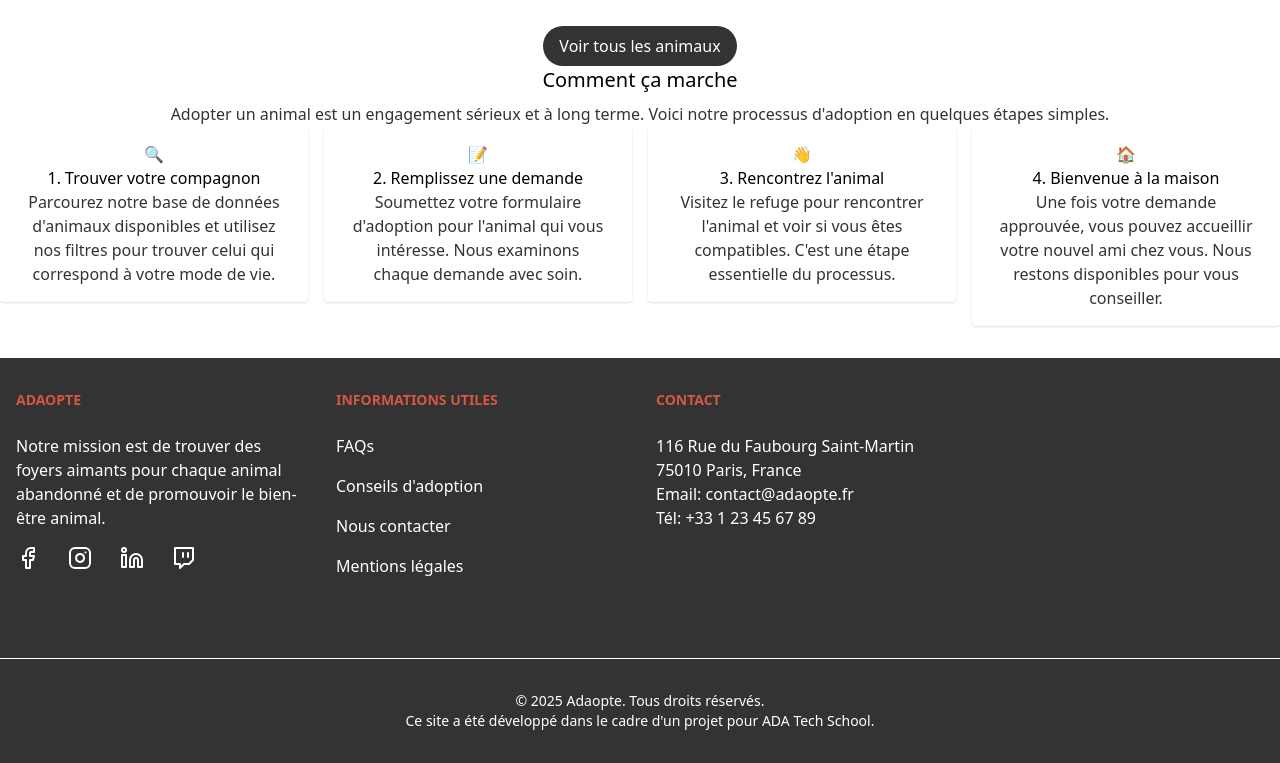
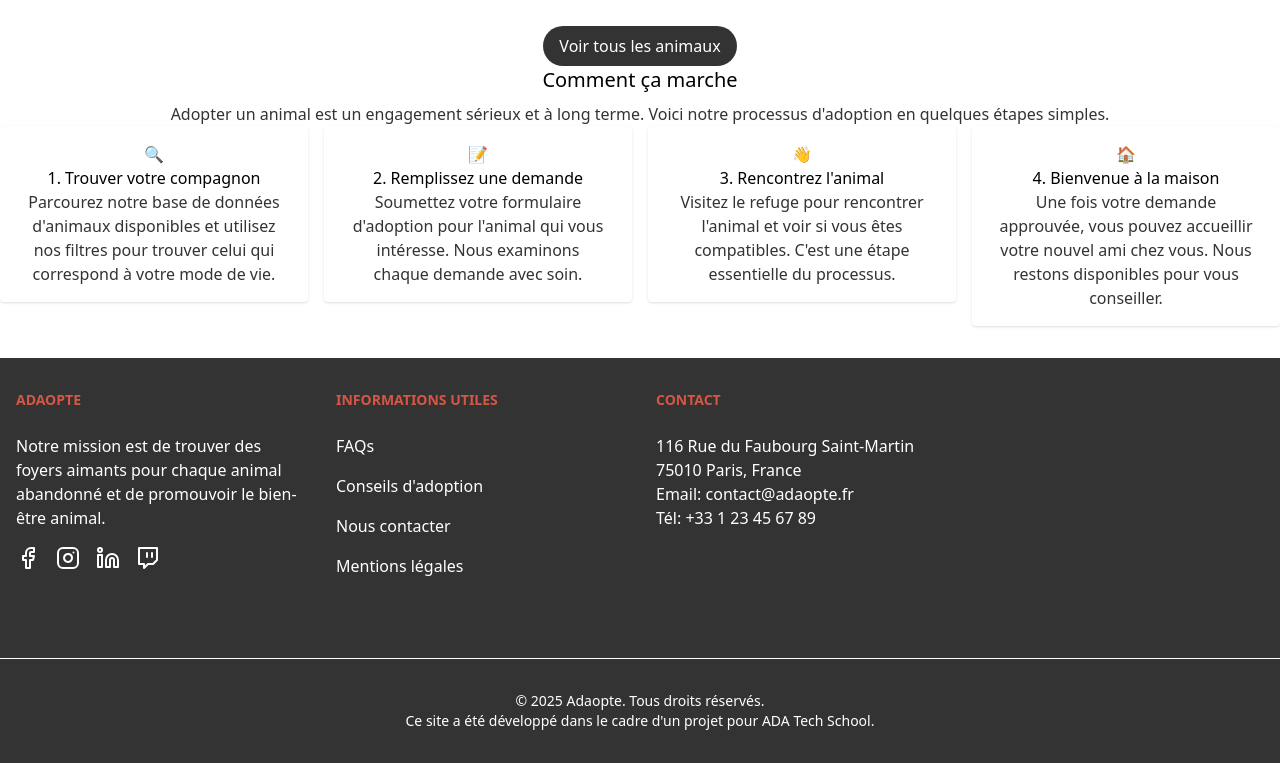
Before and after one commit to LucieSng/petadopte, a React (Vite) app: page /#/ in a window 1280 px wide. Shown: the part 2267-3030 px from the top of the page. Built offline with nearby package versions, Linux system fonts and the light colour scheme.

Commit message:
fix : delete useless links

```diff
--- a/src/components/Footer.tsx
+++ b/src/components/Footer.tsx
@@ -13,8 +13,7 @@ const Footer = () => {
                 animal abandonné et de promouvoir le bien-être animal.
               </li>
               <li className="mb-4">
-                <div className="flex mt-4 sm:justify-left md:mt-0 space-x-2 rtl:space-x-reverse">
-                  <a href="#" className="text-body hover:text-heading">
+                <div className="flex space-x-4">
                   <svg
                     xmlns="http://www.w3.org/2000/svg"
                     width="24"
@@ -30,8 +29,6 @@ const Footer = () => {
                     <path d="M18 2h-3a5 5 0 0 0-5 5v3H7v4h3v8h4v-8h3l1-4h-4V7a1 1 0 0 1 1-1h3z" />
                   </svg>
                   <span className="sr-only">Facebook page</span>
-                  </a>
-                  <a href="#" className="text-body hover:text-heading ms-5">
                   <svg
                     xmlns="http://www.w3.org/2000/svg"
                     width="24"
@@ -49,8 +46,6 @@ const Footer = () => {
                     <line x1="17.5" x2="17.51" y1="6.5" y2="6.5" />
                   </svg>
                   <span className="sr-only">Instagram page</span>
-                  </a>
-                  <a href="#" className="text-body hover:text-heading ms-5">
                   <svg
                     xmlns="http://www.w3.org/2000/svg"
                     width="24"
@@ -68,8 +63,6 @@ const Footer = () => {
                     <circle cx="4" cy="4" r="2" />
                   </svg>
                   <span className="sr-only">Linkedin page</span>
-                  </a>
-                  <a href="#" className="text-body hover:text-heading ms-5">
                   <svg
                     xmlns="http://www.w3.org/2000/svg"
                     width="24"
@@ -85,7 +78,6 @@ const Footer = () => {
                     <path d="M21 2H3v16h5v4l4-4h5l4-4V2zm-10 9V7m5 4V7" />
                   </svg>
                   <span className="sr-only">Twitch page</span>
-                  </a>
                 </div>
               </li>
             </ul>
@@ -95,26 +87,14 @@ const Footer = () => {
               Informations utiles
             </h2>
             <ul className="text-body font-medium">
-              <li className="mb-4">
-                <a href="#" className="hover:underline">
-                  FAQs
-                </a>
-              </li>
-              <li className="mb-4">
-                <a href="#" className="hover:underline">
-                  Conseils d'adoption
-                </a>
-              </li>
+              <li className="mb-4">FAQs</li>
+              <li className="mb-4">Conseils d'adoption</li>
               <li className="mb-4">
                 <a href="#" className="hover:underline">
                   Nous contacter
                 </a>
               </li>
-              <li className="mb-4">
-                <a href="#" className="hover:underline">
-                  Mentions légales
-                </a>
-              </li>
+              <li className="mb-4">Mentions légales</li>
             </ul>
           </div>
           <div>
@@ -131,7 +111,7 @@ const Footer = () => {
             </ul>
           </div>
         </div>
-        <hr className="my-6 border-default sm:mx-auto lg:my-8" />
+        <hr className="my-6 border-t sm:mx-auto lg:my-8" />
         <span className="block text-sm text-body sm:text-center pb-8">
           © 2025 Adaopte. Tous droits réservés.
           <p>
```
Lines whose indentation alone changed are shown as unchanged.
